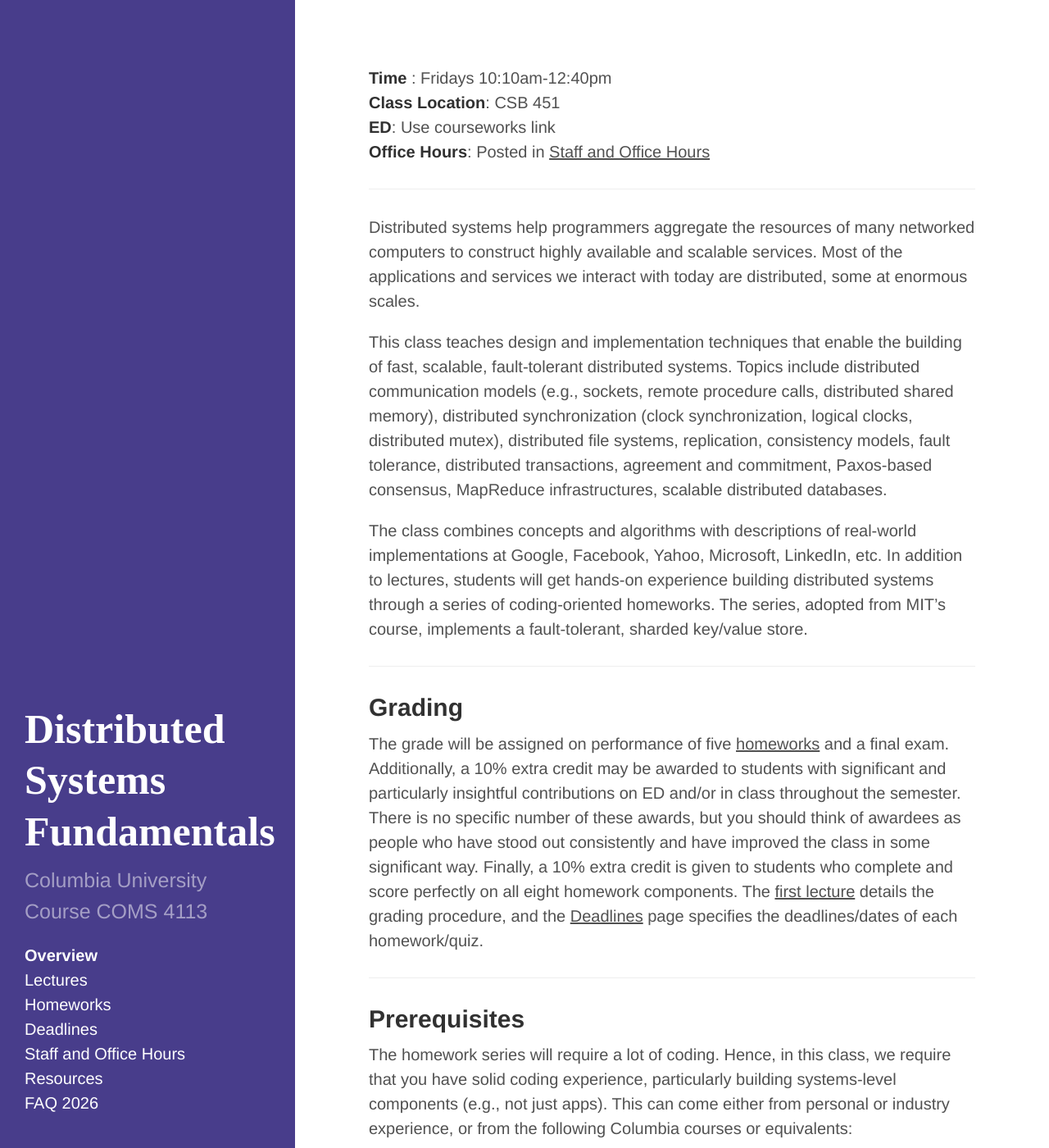
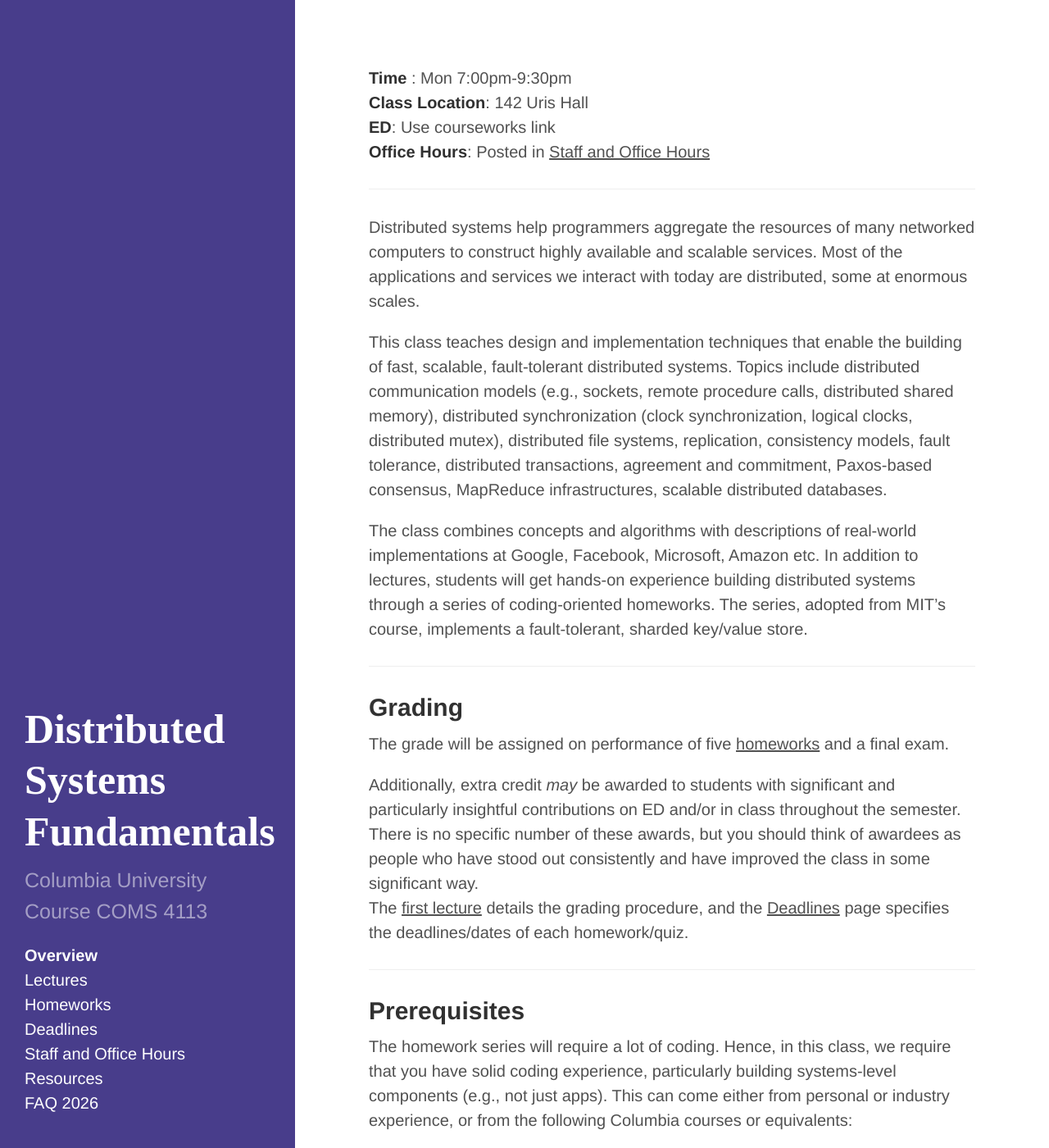
Before and after one commit to frankeh/cu-ds1-2026-fall, a Jekyll site: the page built from index.md, in a window 1280 px wide and 1400 px high. Shown: the whole window at 82% size. Built offline with Jekyll 4.4.1, drawn with Linux system fonts in a browser that asks for light colours; some of the changed text lies outside the part shown.

Commit message:
change lectures and index

```diff
--- a/index.md
+++ b/index.md
@@ -3,8 +3,8 @@ layout: default
 title: Overview
 ---
 
-**Time** : Fridays 10:10am-12:40pm <br/>
-**Class Location**: CSB 451<br/>
+**Time** : Mon 7:00pm-9:30pm <br/>
+**Class Location**: 142 Uris Hall<br/>
 **ED**: Use courseworks link<br/>
 **Office Hours**: Posted in [Staff and Office Hours]({{ site.baseurl
 }}/04-staff)
@@ -16,7 +16,7 @@ Distributed systems help programmers aggregate the resources of many networked c
 This class teaches design and implementation techniques that enable the building of fast, scalable, fault-tolerant distributed systems.
 Topics include distributed communication models (e.g., sockets, remote procedure calls, distributed shared memory), distributed synchronization (clock synchronization, logical clocks, distributed mutex), distributed file systems, replication, consistency models, fault tolerance, distributed transactions, agreement and commitment, Paxos-based consensus, MapReduce infrastructures, scalable distributed databases.
 
-The class combines concepts and algorithms with descriptions of real-world implementations at Google, Facebook, Yahoo, Microsoft, LinkedIn, etc.
+The class combines concepts and algorithms with descriptions of real-world implementations at Google, Facebook, Microsoft, Amazon etc.
 In addition to lectures, students will get hands-on experience  building distributed systems through a series of coding-oriented homeworks.
 The series, adopted from MIT's course, implements a fault-tolerant, sharded key/value store.
 
@@ -26,8 +26,9 @@ The series, adopted from MIT's course, implements a fault-tolerant, sharded key/
 
 The grade will be assigned on performance of five [homeworks]({{ site.baseurl
 }}/02-homeworks) and a final exam.
-Additionally, a 10% extra credit may be awarded to students with significant and
-particularly insightful contributions on ED and/or in class throughout the semester.   There is no specific number of these awards, but you should think of awardees as people who have stood out consistently and have improved the class in some significant way.  Finally, a 10% extra credit is given to students who complete and score perfectly on all eight homework components.
+
+Additionally, extra credit *may* be awarded to students with significant and particularly insightful contributions on ED and/or in class throughout the semester.
+There is no specific number of these awards, but you should think of awardees as people who have stood out consistently and have improved the class in some significant way.
 The [first lecture]({{ site.baseurl }}/01-lectures/) details the grading procedure, and the [Deadlines]({{ site.baseurl }}/03-deadlines/) page specifies the deadlines/dates of each homework/quiz.
 
 ------------------
```
Also changed, not shown: other parts of index.md (+2 -1 lines), 01-lectures.md (+1 -1 lines).
